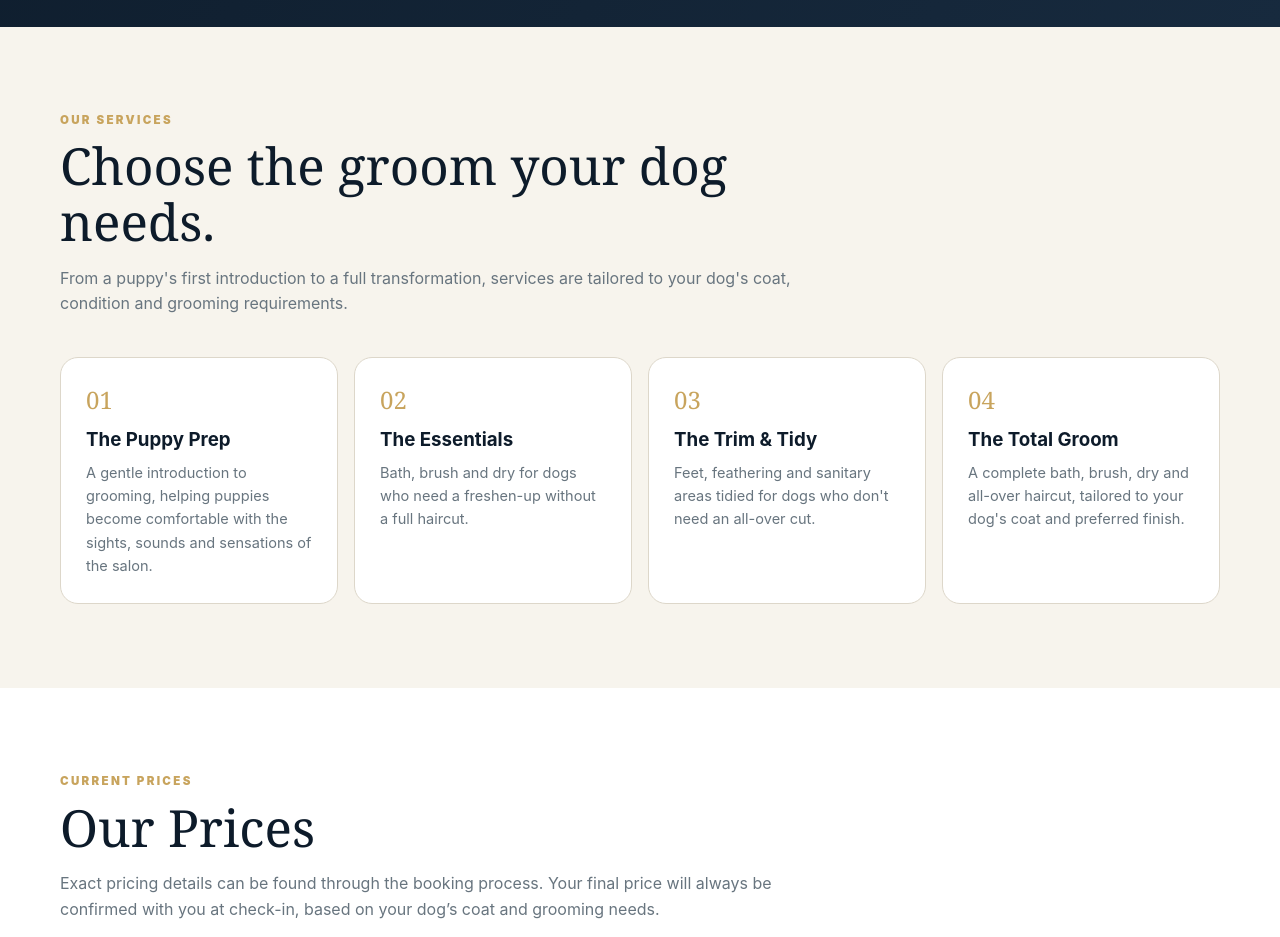
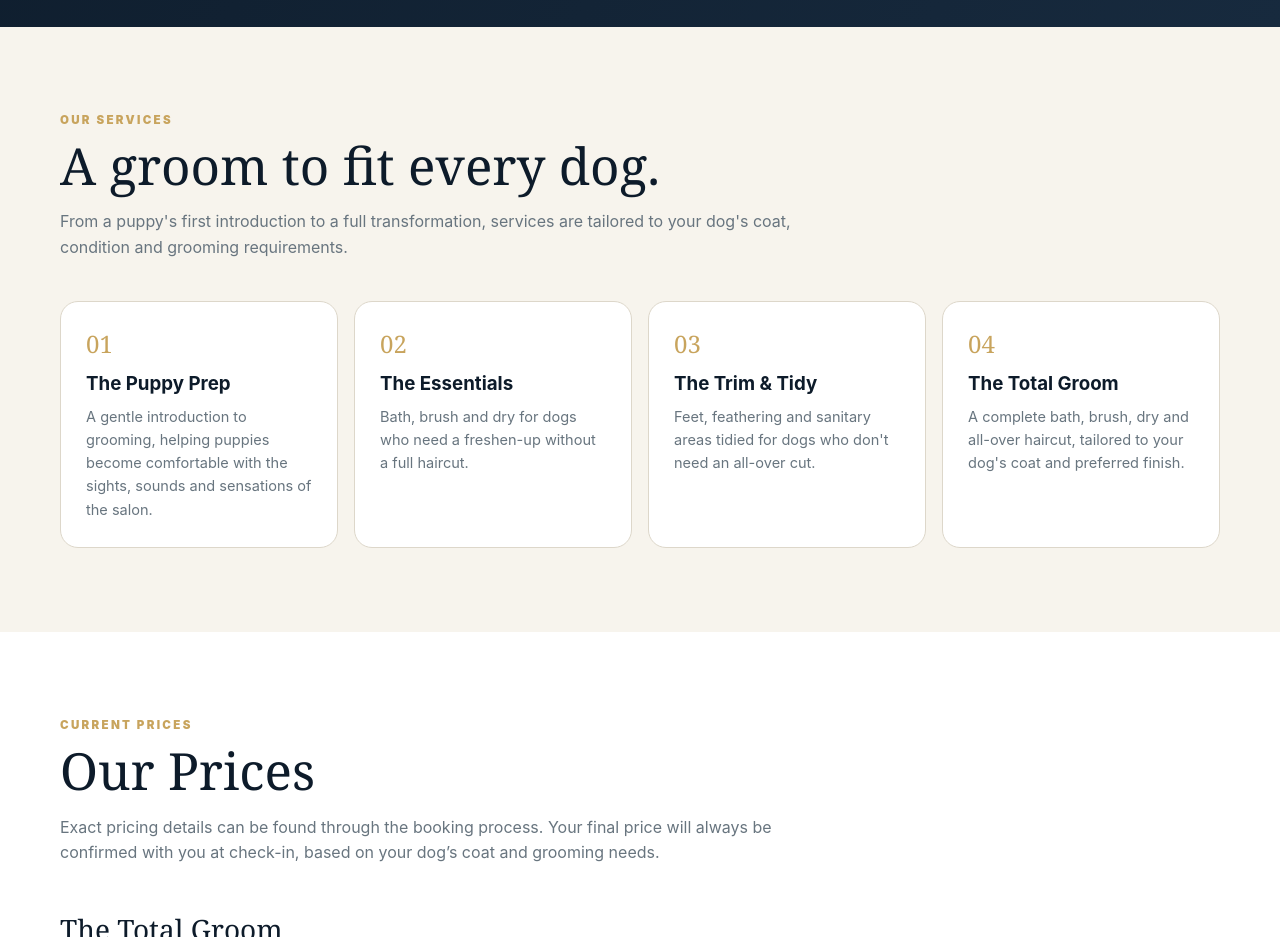
Before and after one commit to averyjamesgroomingstudio/avery-james-website, a plain HTML site: page index.html in a window 1280 px wide. Shown: the part 920-1857 px from the top of the page. Drawn offline with Linux system fonts and the light colour scheme.

Commit message:
Update services section heading

```diff
--- a/index.html
+++ b/index.html
@@ -9,7 +9,7 @@
 <header><div class="wrap"><nav><a class="brand" href="#home"><span class="aj">AJ</span><span>AVERY JAMES<small>GROOMING STUDIO</small></span></a><div class="navlinks"><a href="#services">Services</a><a href="#pricing">Pricing</a><a href="#about">About</a><a href="#gallery">Gallery</a><a href="#contact">Contact</a><a class="btn gold" href="https://groomsy.io/book/averyjamesgrooming">Book a Groom</a></div></nav></div></header>
 <main id="home">
 <section class="hero"><div class="wrap hero-grid"><div><div class="eyebrow">Professional Dog Grooming • St Asaph</div><h1>Thoughtful grooming for happy, healthy dogs.</h1><p>A calm, one-to-one grooming experience where your dog's comfort and welfare come first — with every groom tailored to their coat, needs and temperament.</p><div class="actions"><a class="btn gold" href="https://groomsy.io/book/averyjamesgrooming">Book an Appointment</a><a class="btn" style="border:1px solid #ffffff4d;color:#fff" href="#services">Explore Services</a></div></div><div class="hero-photo"><img src="7051.jpg" alt="Freshly groomed dog at Avery James Grooming Studio"><div class="hero-badge"><strong>A calmer grooming experience.</strong><br><span>One dog at a time • Individual attention • Welfare first</span></div></div></div></section>
-<section id="services" class="cream"><div class="wrap"><div class="head"><div class="eyebrow">Our services</div><h2>Choose the groom your dog needs.</h2><p>From a puppy's first introduction to a full transformation, services are tailored to your dog's coat, condition and grooming requirements.</p></div><div class="cards"><article class="card"><div class="num">01</div><h3>The Puppy Prep</h3><p>A gentle introduction to grooming, helping puppies become comfortable with the sights, sounds and sensations of the salon.</p></article><article class="card"><div class="num">02</div><h3>The Essentials</h3><p>Bath, brush and dry for dogs who need a freshen-up without a full haircut.</p></article><article class="card"><div class="num">03</div><h3>The Trim &amp; Tidy</h3><p>Feet, feathering and sanitary areas tidied for dogs who don't need an all-over cut.</p></article><article class="card"><div class="num">04</div><h3>The Total Groom</h3><p>A complete bath, brush, dry and all-over haircut, tailored to your dog's coat and preferred finish.</p></article></div></div></section>
+<section id="services" class="cream"><div class="wrap"><div class="head"><div class="eyebrow">Our services</div><h2>A groom to fit every dog.</h2><p>From a puppy's first introduction to a full transformation, services are tailored to your dog's coat, condition and grooming requirements.</p></div><div class="cards"><article class="card"><div class="num">01</div><h3>The Puppy Prep</h3><p>A gentle introduction to grooming, helping puppies become comfortable with the sights, sounds and sensations of the salon.</p></article><article class="card"><div class="num">02</div><h3>The Essentials</h3><p>Bath, brush and dry for dogs who need a freshen-up without a full haircut.</p></article><article class="card"><div class="num">03</div><h3>The Trim &amp; Tidy</h3><p>Feet, feathering and sanitary areas tidied for dogs who don't need an all-over cut.</p></article><article class="card"><div class="num">04</div><h3>The Total Groom</h3><p>A complete bath, brush, dry and all-over haircut, tailored to your dog's coat and preferred finish.</p></article></div></div></section>
 <section id="pricing"><div class="wrap"><div class="head"><div class="eyebrow">Current prices</div><h2>Our Prices</h2><p>Exact pricing details can be found through the booking process. Your final price will always be confirmed with you at check-in, based on your dog’s coat and grooming needs.</p></div>
 <div class="service-block"><h3>The Total Groom</h3><div class="price-summary"><strong>£38–£82</strong><span>Price varies by your dog’s size and coat.</span></div></div>
 <div class="service-block"><h3>The Trim &amp; Tidy</h3><div class="price-summary"><strong>£30–£70</strong><span>Price varies by your dog’s size and coat.</span></div></div>
```
